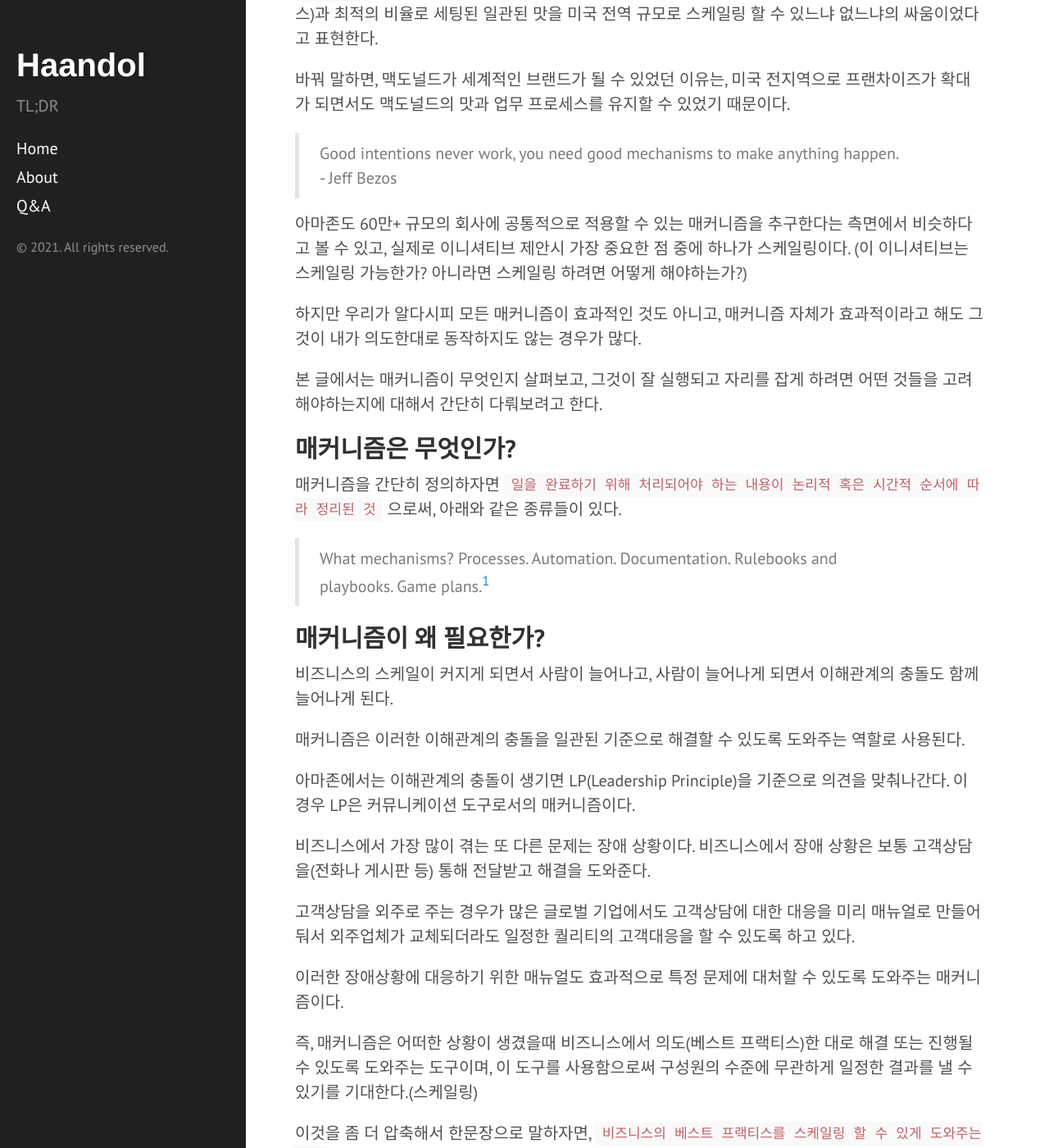
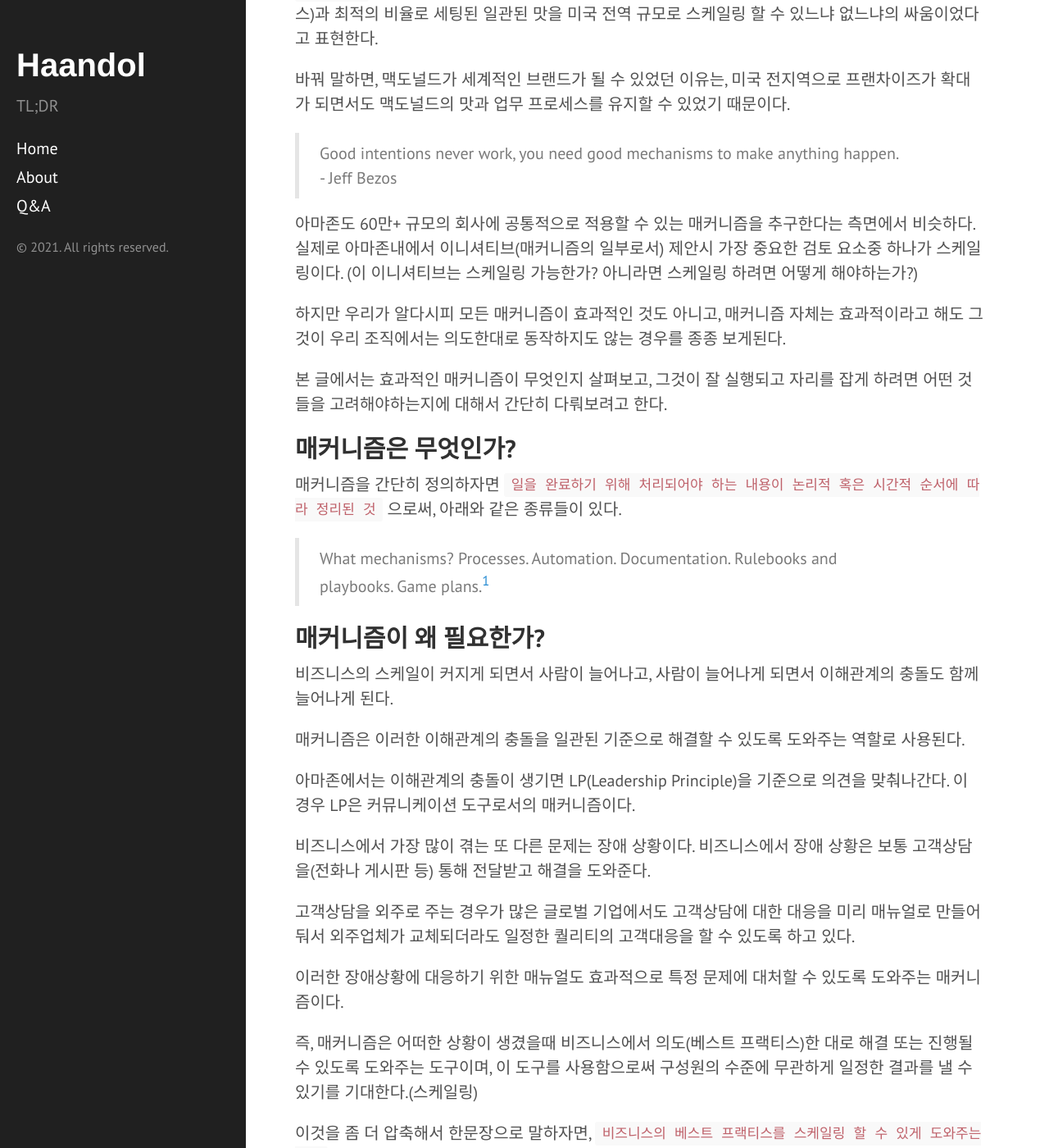
Before and after one commit to haandol/haandol.github.com, a Jekyll site: the page built from _posts/2021-12-26-why-good-mechanisms-do-not-work.md, in a window 1280 px wide and 1400 px high, scrolled down 838 px. Shown: the whole window at 82% size. Built offline with Jekyll 4.4.1, drawn with Linux system fonts in a browser that asks for light colours; comment, search, counter and statistics services are not loaded; some of the changed text lies outside the part shown.

Commit message:
update statements

```diff
--- a/_posts/2021-12-26-why-good-mechanisms-do-not-work.md
+++ b/_posts/2021-12-26-why-good-mechanisms-do-not-work.md
@@ -26,11 +26,11 @@ publish: true
 
 > Good intentions never work, you need good mechanisms to make anything happen. - Jeff Bezos
 
-아마존도 60만+ 규모의 회사에 공통적으로 적용할 수 있는 매커니즘을 추구한다는 측면에서 비슷하다고 볼 수 있고, 실제로 이니셔티브 제안시 가장 중요한 점 중에 하나가 스케일링이다. (이 이니셔티브는 스케일링 가능한가? 아니라면 스케일링 하려면 어떻게 해야하는가?)
+아마존도 60만+ 규모의 회사에 공통적으로 적용할 수 있는 매커니즘을 추구한다는 측면에서 비슷하다. 실제로 아마존내에서 이니셔티브(매커니즘의 일부로서) 제안시 가장 중요한 검토 요소중 하나가 스케일링이다. (이 이니셔티브는 스케일링 가능한가? 아니라면 스케일링 하려면 어떻게 해야하는가?)
 
-하지만 우리가 알다시피 모든 매커니즘이 효과적인 것도 아니고, 매커니즘 자체가 효과적이라고 해도 그것이 내가 의도한대로 동작하지도 않는 경우가 많다.
+하지만 우리가 알다시피 모든 매커니즘이 효과적인 것도 아니고, 매커니즘 자체는 효과적이라고 해도 그것이 우리 조직에서는 의도한대로 동작하지도 않는 경우를 종종 보게된다.
 
-본 글에서는 매커니즘이 무엇인지 살펴보고, 그것이 잘 실행되고 자리를 잡게 하려면 어떤 것들을 고려해야하는지에 대해서 간단히 다뤄보려고 한다.
+본 글에서는 효과적인 매커니즘이 무엇인지 살펴보고, 그것이 잘 실행되고 자리를 잡게 하려면 어떤 것들을 고려해야하는지에 대해서 간단히 다뤄보려고 한다.
 
 ## 매커니즘은 무엇인가?
 
@@ -60,9 +60,9 @@ publish: true
 
 `프로세스가 없다` 거나 `회의가 끝났는데 결정되는게 항상 없어요` 같이, 동일한 주제로 계속 되는 컴플레인들이 조직내에 생기기 시작한다면 어떠한 형태든 매커니즘을 만들필요가 있다는 뜻이다.
 
-## 매커니즘을 만드는 방법
+## 효과적인 매커니즘을 만드는 방법
 
-좋은 매커니즘은 조직마다 다르기 때문에, 좋은 매커니즘을 분석하는 것보다 (내가 생각하는) 매커니즘을 만드는 베스트 프랙티스를 짧게 적어본다.
+효과적인 매커니즘은 조직마다 다르기 때문에, 효과적인 매커니즘을 분석하는 것보다 (내가 생각하는) 매커니즘을 만드는 베스트 프랙티스를 짧게 적어본다.
 
 1. 데이터 포인트 수집
 2. 의도와 결과 설정
```
Also changed, not shown: other parts of _posts/2021-12-26-why-good-mechanisms-do-not-work.md (+1 -1 lines).
